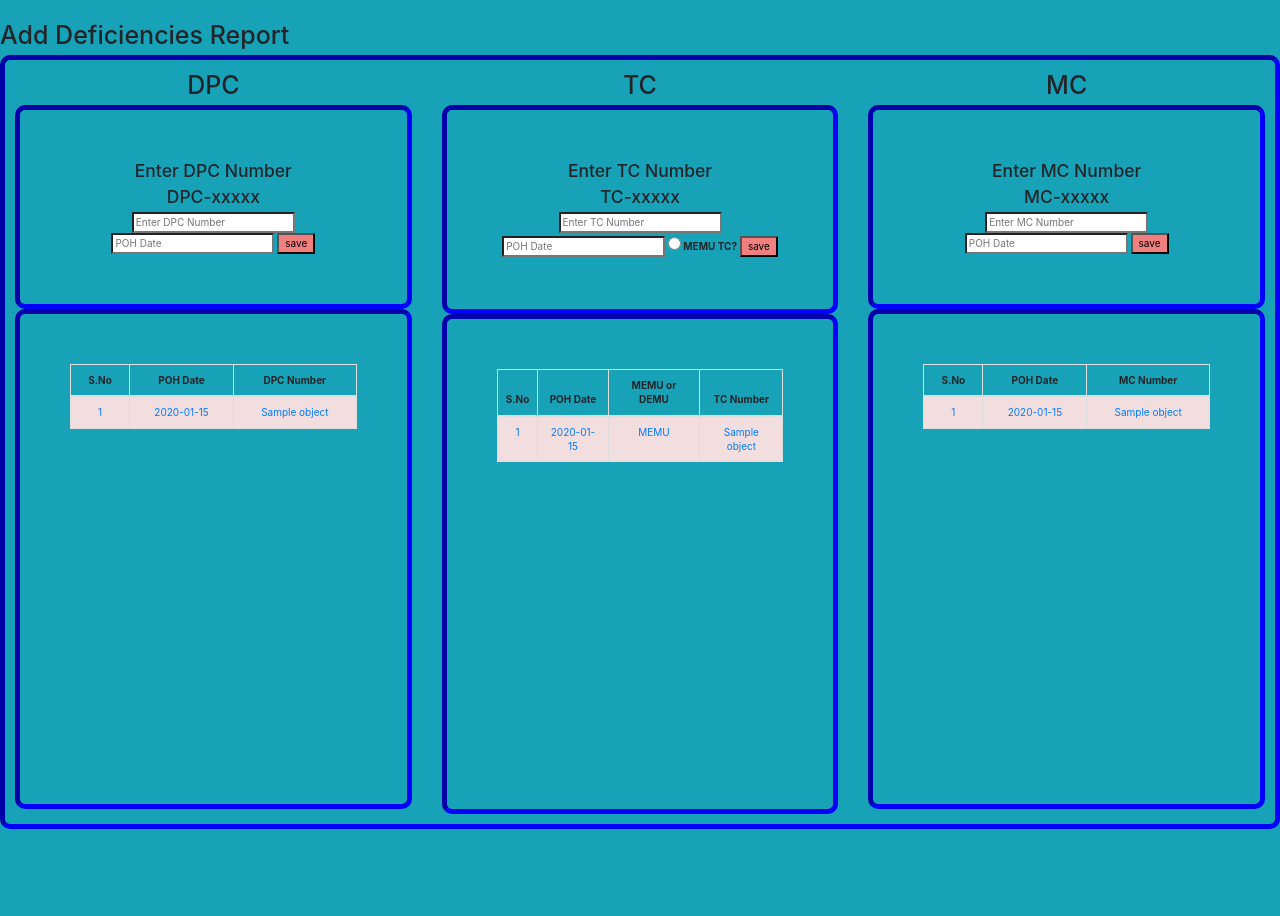
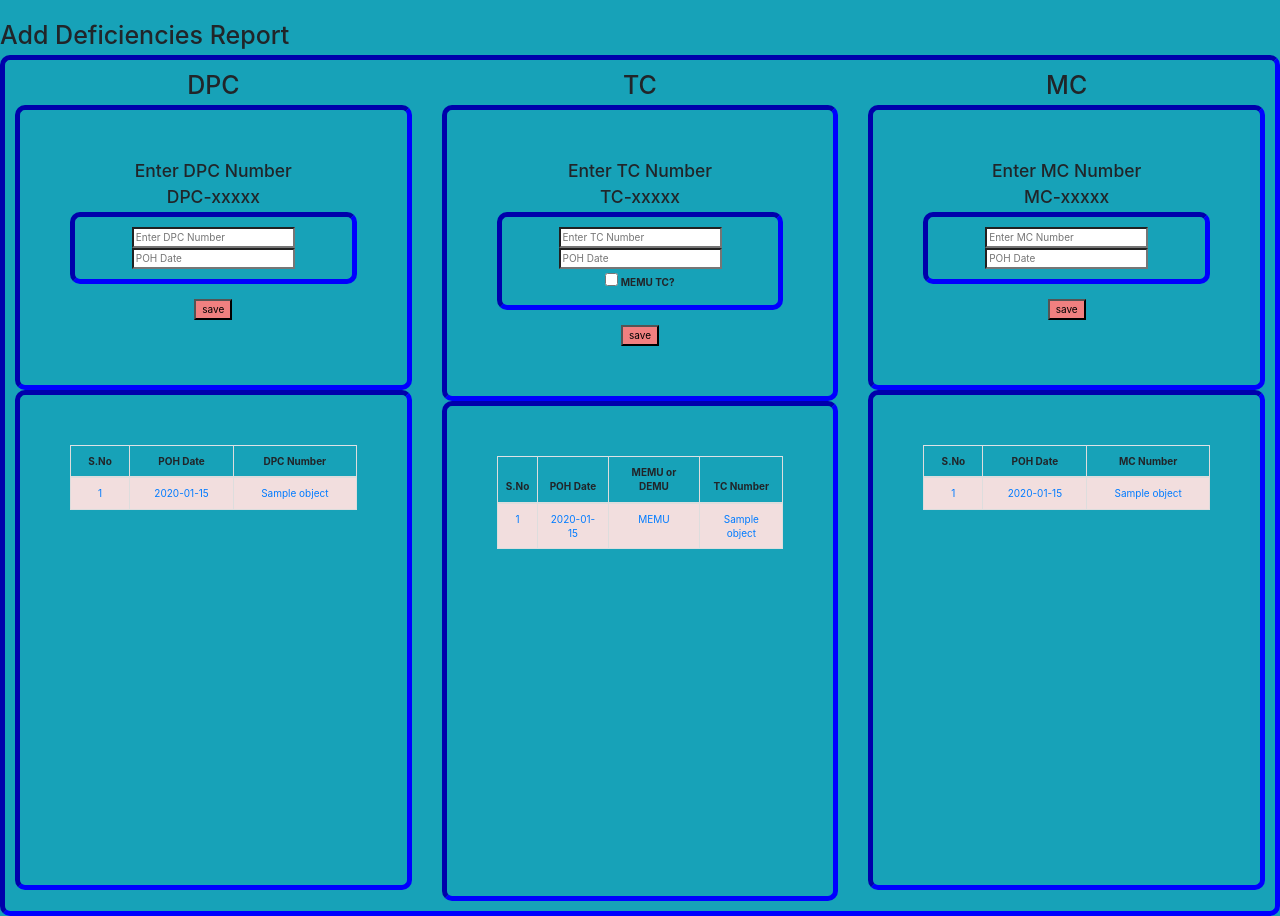
Before and after one commit to vinaykumar1908/cbw, a Django app: template templates/deficiencies/defhome.html in a window 1280 px wide. Shown: the part 62-978 px from the top of the page. Before the commit the page ends 891 px from the top, so only its background shows below. Run offline with Django 3.2, Linux system fonts and the light colour scheme; the template is opened without the code that fills it: most values are stand-ins (such as "Sample title", 1, 10 or a date in 2020); some libraries are stand-ins or nearby versions.

Commit message:
MEMUvsDEMU in TC refined

```diff
--- a/templates/deficiencies/defhome.html
+++ b/templates/deficiencies/defhome.html
@@ -20,8 +20,10 @@ CBW - Deficiencies Report List
   {% csrf_token %}
   <h3>Enter DPC Number</h3>
   <h3>DPC-xxxxx</h3>
+  <div class="center">
   <input type="text" ,class="form-control form-group " , id="DPCNum" name="DPCNum"
     style="background-color: white; color:black" placeholder="Enter DPC Number" aria-label="Enter DPC Number">
+
     <input type="text" name="datepicker1" style="background-color: white; color:black" placeholder="POH Date" aria-label="POH Date"
       id="datepicker1">
 
@@ -32,7 +34,12 @@ CBW - Deficiencies Report List
         });
       });
     </script>
+
+    </div>
+    <br>
     <input type="submit" value="save" style="background-color: lightcoral; color:black" />
+    <br>
+    <br>
 </form>
 
 
@@ -71,9 +78,11 @@ CBW - Deficiencies Report List
       {% csrf_token %}
       <h3>Enter TC Number</h3>
       <h3>TC-xxxxx</h3>
+      <div class="center">
       <input type="text" ,class="form-control form-group " , id="TCNum" name="TCNum"
         style="background-color: white; color:black" placeholder="Enter TC Number" aria-label="Enter TC Number">
-      <input type="text" name="datepicker" style="background-color: white; color:black" placeholder="POH Date" aria-label="POH Date"
+
+        <input type="text" name="datepicker" style="background-color: white; color:black" placeholder="POH Date" aria-label="POH Date"
         id="datepicker">
 
       <script>
@@ -83,7 +92,11 @@ CBW - Deficiencies Report List
           });
         });
       </script>
-      <label><input type=radio  name="Memu" id="Memu" > MEMU TC?</label>
+     <br>
+      <label><input type=checkbox  name="Memu" id="Memu" > MEMU TC?</label>
+
+      </div>
+      <br>
         <input type="submit" value="save" style="background-color: lightcoral; color:black" />
     </form>
 
@@ -128,6 +141,7 @@ CBW - Deficiencies Report List
         {% csrf_token %}
         <h3>Enter MC Number</h3>
         <h3>MC-xxxxx</h3>
+        <div class="center">
         <input type="text" ,class="form-control form-group " , id="MCNum" name="MCNum"
           style="background-color: white; color:black" placeholder="Enter MC Number" aria-label="Enter MC Number">
         <input type="text" name="datepicker2" style="background-color: white; color:black" placeholder="POH Date" aria-label="POH Date"
@@ -140,7 +154,13 @@ CBW - Deficiencies Report List
             });
           });
         </script>
+        </div>
+        <br>
           <input type="submit" value="save" style="background-color: lightcoral; color:black" />
+
+          <br>
+          <br>
+
       </form>
 
 
```
